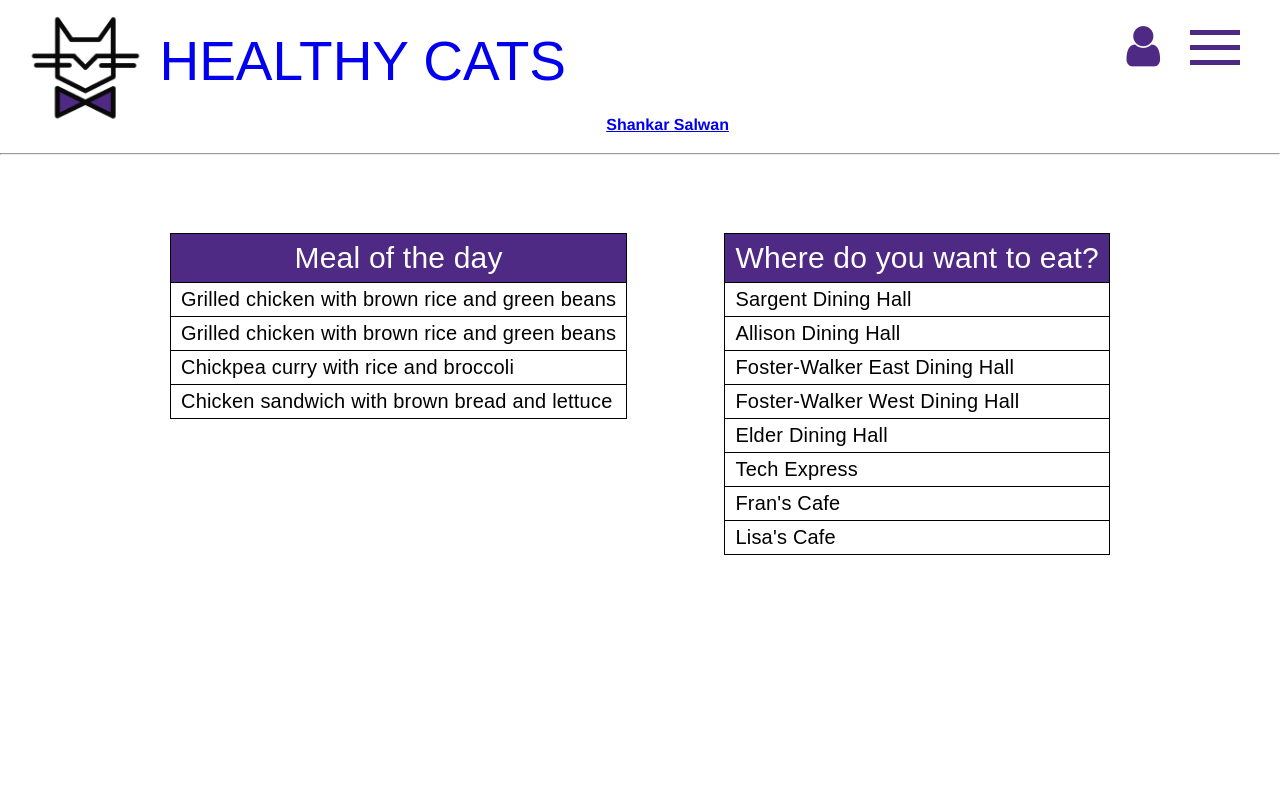
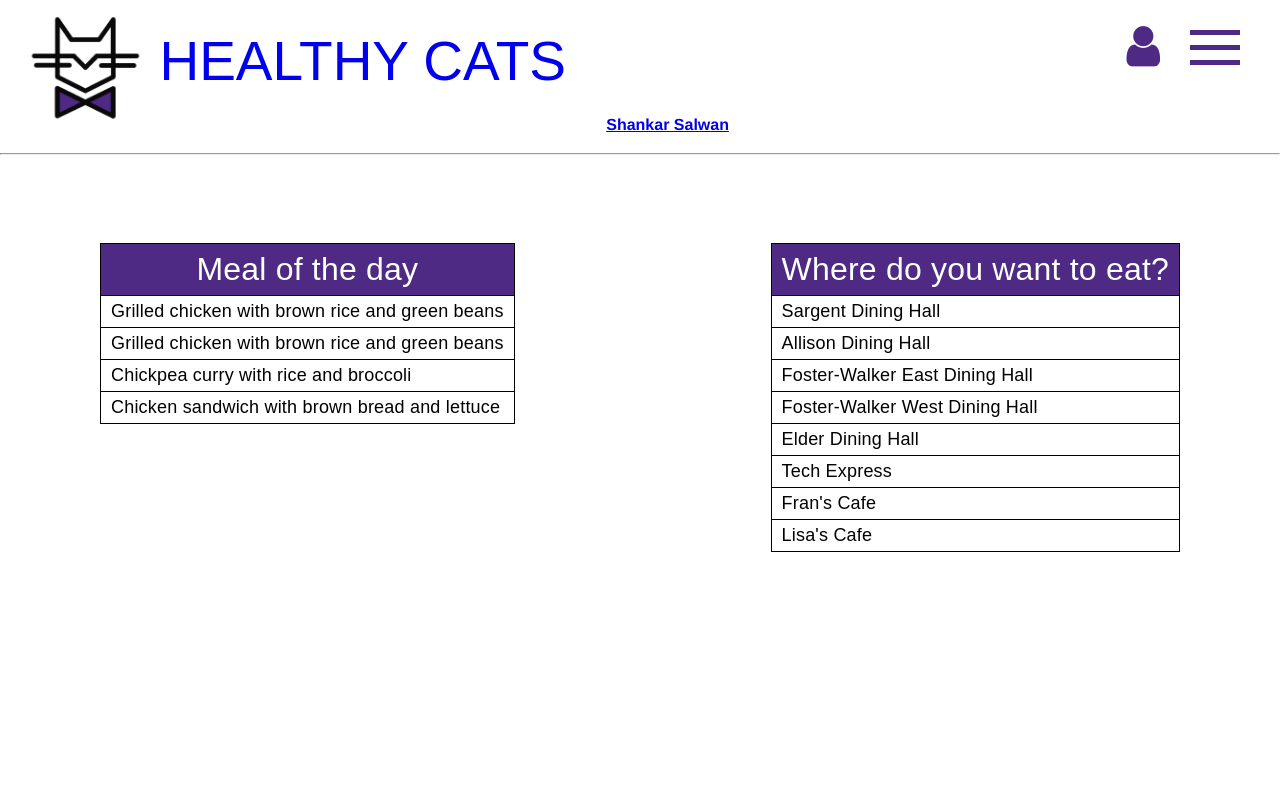
Before and after one commit to alexisbdr/healthycats, a PHP site: page /content.html in a window 1280 px wide. Shown: the top 799 px of the page. Run offline with PHP 8.4, Linux system fonts and the light colour scheme; some libraries are stand-ins or nearby versions.

Commit message:
Update styling.css
Changed margins and font sizes of tables

```diff
--- a/styling.css
+++ b/styling.css
@@ -299,34 +299,29 @@ hr {
   font-weight: 300;
   border-collapse: collapse;
   float: left;
-  margin-top: 70px ;
-  margin-left: 170px;
-  padding: 10px;
-
+  margin-top: 80px ;
+  margin-left: 100px;
  }
-
 #recommended_meals tr,
 #recommended_meals th{
   color: white;
-  font-size: 30px;
+  font-size: 32px;
   background-color: #4E2A84;
   border: .5px solid black;
   padding: 7px 10px;
   letter-spacing: 0.2px;
   border-spacing: 0px;
-  font-weight: 350;
+  font-weight: 360;
   text-align: center;
 }
 #recommended_meals td{
 
    border: .5px solid black;
    color: black;
-   font-size: 20px;
+   font-size: 18px;
    background-color: white;
    padding: 5px 10px;
    text-align: left;
-
-
 }
 
 #dining_halls{
@@ -337,27 +332,25 @@ hr {
   border-spacing: 0px;
   border-collapse: collapse;
   float: right;
-  margin-top: 70px;
-  margin-right: 170px;
-
+  margin-top: 80px;
+  margin-right: 100px;
 }
-
 #dining_halls tr,
 #dining_halls th{
   background-color: #4E2A84;
-  font-size: 30px;
+  font-size: 32px;
   color: white;
   border: .5px solid black;
    padding: 7px 10px;
   letter-spacing: 0.2px;
   border-spacing: 0px;
-  font-weight: 350;
+  font-weight: 360;
   text-align: center;
 }
 #dining_halls td{
   border: .5px solid black;
   color: black;
-  font-size: 20px;
+  font-size: 18px;
   background-color: white;
   padding: 5px 10px;
   text-align: left;
```
